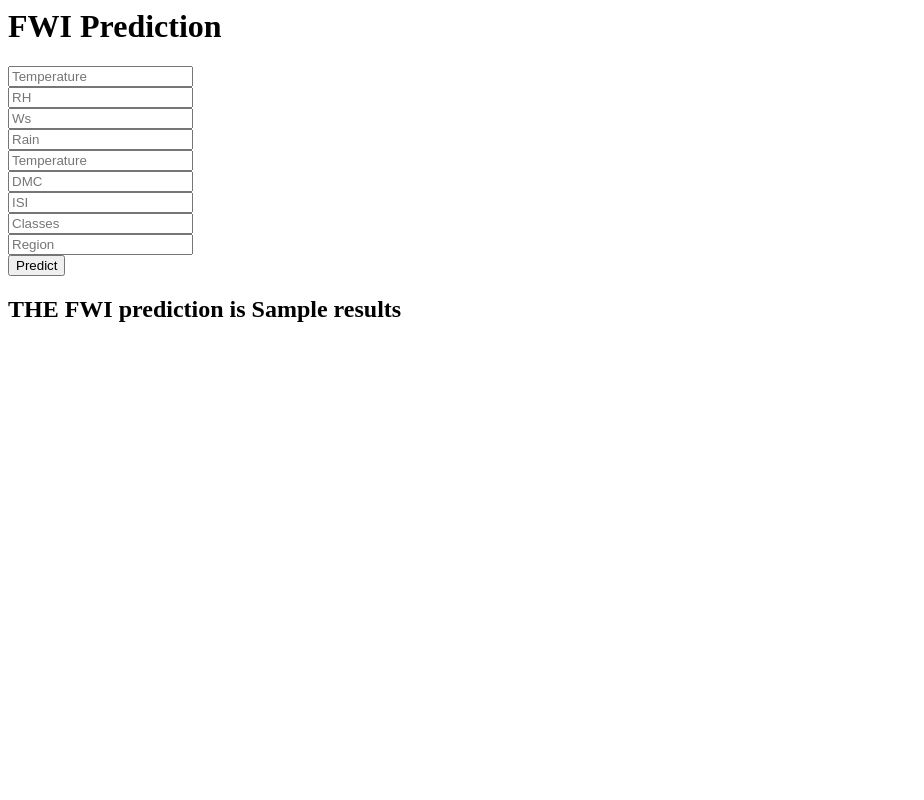
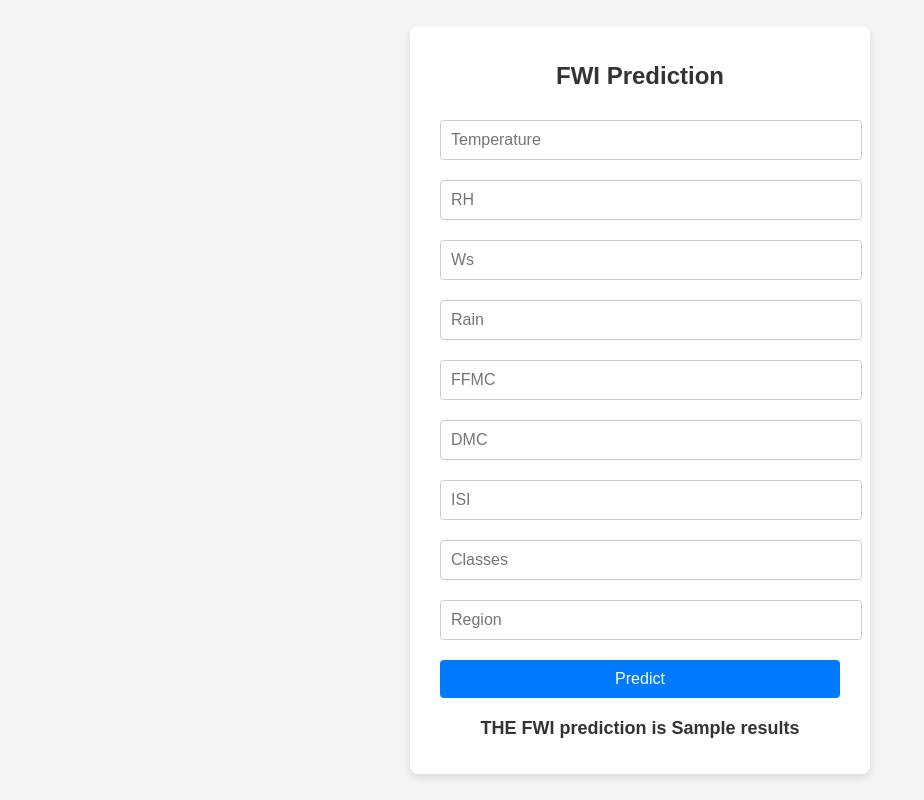
Before and after one commit to Lokesh-0805/Forest-Weather-Index-Prediction, a Flask app: template templates/home.html in a window 1280 px wide. Shown: the whole page, without its empty margins (0-924 px from the left). Run offline with Flask 3, Linux system fonts and the light colour scheme; the template is opened without the code that fills it: most values are stand-ins (such as "Sample title", 1, 10 or a date in 2020); parts of the project's set-up code (start-up, migrations or seed data) failed here and were passed over.

Commit message:
Second commit

```diff
--- a/templates/home.html
+++ b/templates/home.html
@@ -1,32 +1,90 @@
-<html>
+<!DOCTYPE html>
+<html lang="en">
+<head>
+    <meta charset="UTF-8">
+    <meta name="viewport" content="width=device-width, initial-scale=1.0">
+    <title>FWI Prediction</title>
+    <style>
+        body {
+            font-family: Arial, sans-serif;
+            background-color: #f4f4f4;
+            display: flex;
+            justify-content: center;
+            align-items: center;
+            height: 100vh;
+            margin: 0;
+        }
+
+        .login {
+            background-color: #fff;
+            padding: 20px 30px;
+            border-radius: 8px;
+            box-shadow: 0 4px 8px rgba(0, 0, 0, 0.1);
+            width: 100%;
+            max-width: 400px;
+            text-align: center;
+        }
+
+        h1 {
+            margin-bottom: 20px;
+            font-size: 24px;
+            color: #333;
+        }
+
+        input[type="text"] {
+            width: 100%;
+            padding: 10px;
+            margin: 10px 0;
+            border: 1px solid #ccc;
+            border-radius: 4px;
+            font-size: 16px;
+        }
+
+        button {
+            width: 100%;
+            padding: 10px;
+            background-color: #007bff;
+            color: white;
+            border: none;
+            border-radius: 4px;
+            font-size: 16px;
+            cursor: pointer;
+            margin-top: 10px;
+        }
+
+        button:hover {
+            background-color: #0056b3;
+        }
+
+        h2 {
+            margin-top: 20px;
+            font-size: 18px;
+            color: #333;
+        }
+    </style>
+</head>
 <body>
-    <div class = "login">
+    <div class="login">
         <h1>FWI Prediction</h1>
 
         <!-- Main Input for receiving query to our ML -->
-         <form action="{{ url_for('predict_datapoint')}}" method="post">
-            <input type = "text" name ="Temperature" placeholder="Temperature" required="required" /><br>
-            <input type = "text" name ="RH" placeholder="RH" required="required" /><br>
-            <input type = "text" name ="Ws" placeholder="Ws" required="required" /><br>
-            <input type = "text" name ="Rain" placeholder="Rain" required="required" /><br>
-            <input type = "text" name ="FFMC" placeholder="Temperature" required="required" /><br>
-            <input type = "text" name ="DMC" placeholder="DMC" required="required" /><br>
-            <input type = "text" name ="ISI" placeholder="ISI" required="required" /><br>
-            <input type = "text" name ="Classes" placeholder="Classes" required="required" /><br>
-            <input type = "text" name ="Region" placeholder="Region" required="required" /><br>
-
-
+        <form action="{{ url_for('predict_datapoint')}}" method="post">
+            <input type="text" name="Temperature" placeholder="Temperature" required="required" /><br>
+            <input type="text" name="RH" placeholder="RH" required="required" /><br>
+            <input type="text" name="Ws" placeholder="Ws" required="required" /><br>
+            <input type="text" name="Rain" placeholder="Rain" required="required" /><br>
+            <input type="text" name="FFMC" placeholder="FFMC" required="required" /><br>
+            <input type="text" name="DMC" placeholder="DMC" required="required" /><br>
+            <input type="text" name="ISI" placeholder="ISI" required="required" /><br>
+            <input type="text" name="Classes" placeholder="Classes" required="required" /><br>
+            <input type="text" name="Region" placeholder="Region" required="required" /><br>
 
             <button type="submit" class="btn btn-primary btn-block btn-large">Predict</button>
+        </form>
 
-         </form>
-
-
-    <h2>
-        THE FWI prediction is {{results}}
-    </h2>
+        <h2>
+            THE FWI prediction is {{results}}
+        </h2>
     </div>
-
-
 </body>
 </html>
```
Also changed, not shown: templates/index.html (+65 -1 lines), 2 other files.
